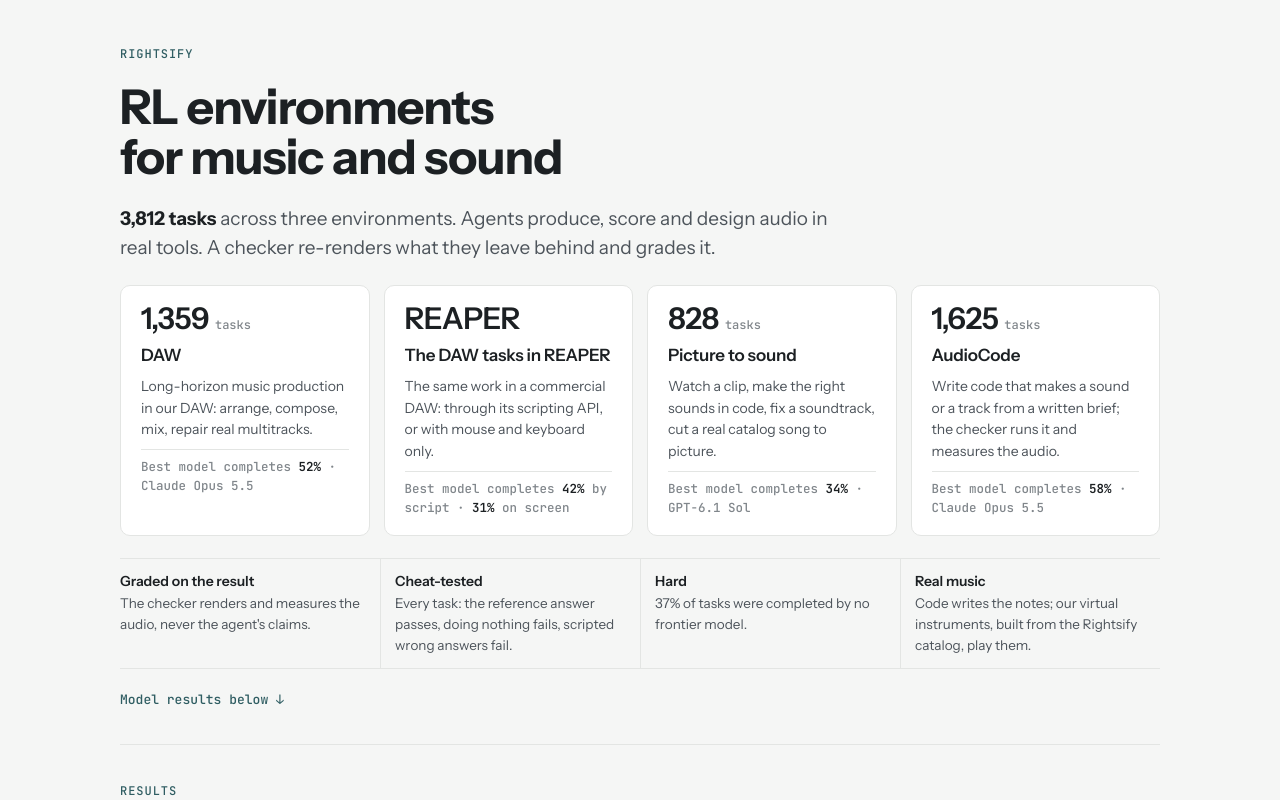
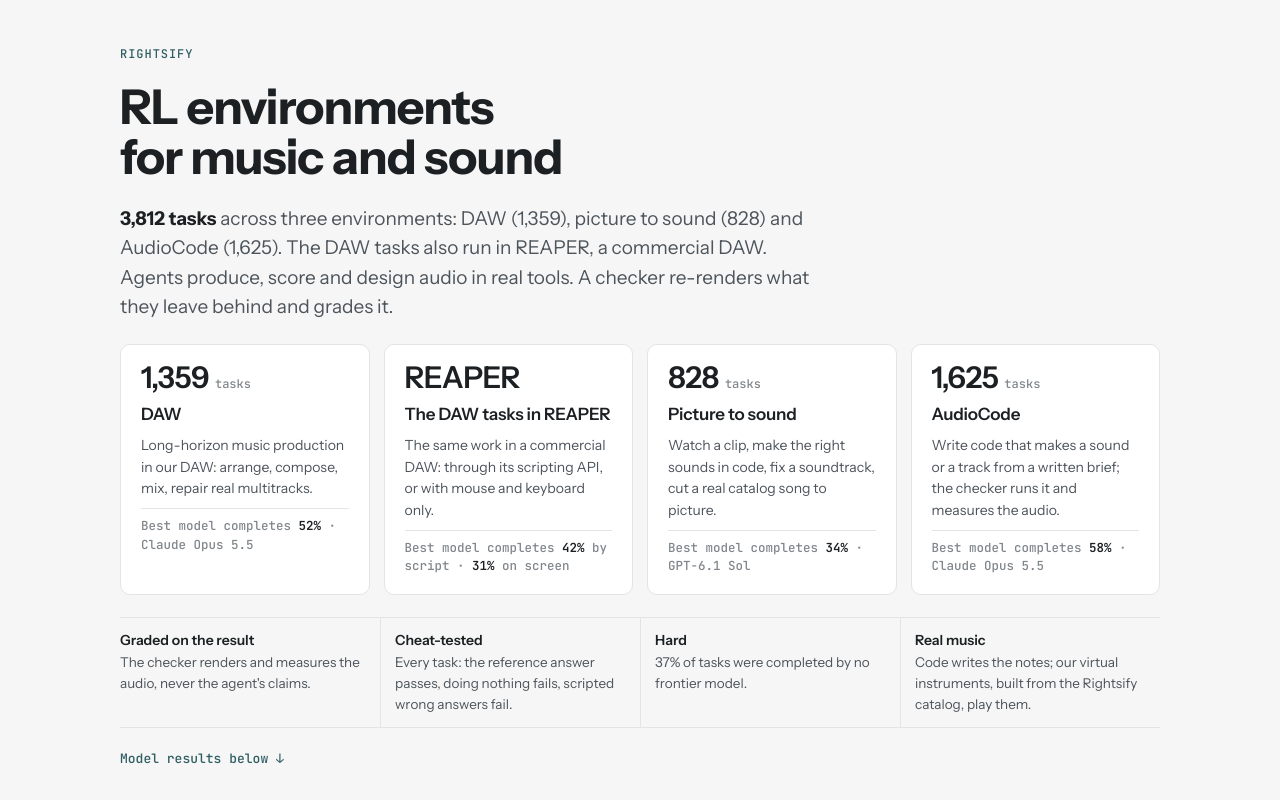
Before and after one commit to rightsify/rl, a plain HTML site: page index.html in a window 1280 px wide. Shown: the top 800 px of the page. Drawn offline with Linux system fonts and the light colour scheme.

Commit message:
Name the three environments and their counts in the headline
Co-Authored-By: Claude Opus 5.5 <noreply@anthropic.com>
Claude-Session: https://claude.ai/code/session_01Tiiw83K7TnteJmCVtH7V52

```diff
--- a/index.html
+++ b/index.html
@@ -101,7 +101,7 @@ footer{font-size:12.5px;color:var(--muted);display:grid;gap:4px}
   <section class="pitch" id="offer">
     <div class="eyebrow">Rightsify</div>
     <h1>RL environments for music and sound</h1>
-    <p class="lede"><b>3,812 tasks</b> across three environments. Agents produce, score and design audio in real tools. A checker re-renders what they leave behind and grades it.</p>
+    <p class="lede"><b>3,812 tasks</b> across three environments: DAW (1,359), picture to sound (828) and AudioCode (1,625). The DAW tasks also run in REAPER, a commercial DAW. Agents produce, score and design audio in real tools. A checker re-renders what they leave behind and grades it.</p>
     <div class="offers"><div class="offer"><div class="count">1,359<small>tasks</small></div><h3>DAW</h3><p>Long-horizon music production in our DAW: arrange, compose, mix, repair real multitracks.</p><div class="best">Best model completes <b>52%</b> · Claude Opus 5.5</div></div><div class="offer"><div class="count">REAPER</div><h3>The DAW tasks in REAPER</h3><p>The same work in a commercial DAW: through its scripting API, or with mouse and keyboard only.</p><div class="best">Best model completes <b>42%</b> by script · <b>31%</b> on screen</div></div><div class="offer"><div class="count">828<small>tasks</small></div><h3>Picture to sound</h3><p>Watch a clip, make the right sounds in code, fix a soundtrack, cut a real catalog song to picture.</p><div class="best">Best model completes <b>34%</b> · GPT-6.1 Sol</div></div><div class="offer"><div class="count">1,625<small>tasks</small></div><h3>AudioCode</h3><p>Write code that makes a sound or a track from a written brief; the checker runs it and measures the audio.</p><div class="best">Best model completes <b>58%</b> · Claude Opus 5.5</div></div></div>
     <div class="proof">
       <div><b>Graded on the result</b>The checker renders and measures the audio, never the agent's claims.</div>
```
